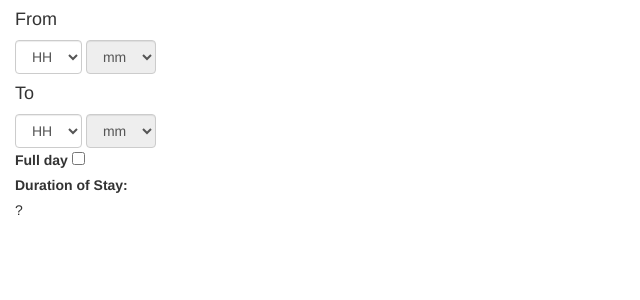
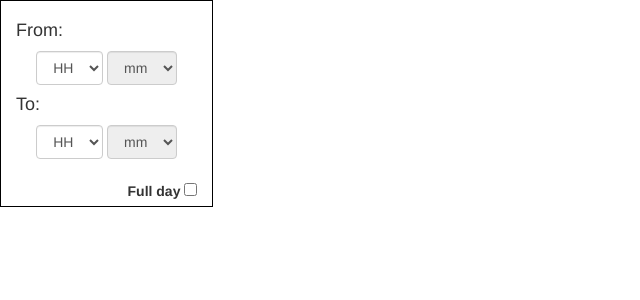
Before and after one commit to iO-Academy/parking-system, a PHP site: page /time.html in a window 1280 px wide. Shown: the top 300 px of the page, without its empty margins (0-640 px from the left). Run offline with PHP 8.4, Linux system fonts and the light colour scheme.

Commit message:
added CSS to timePicker

```diff
--- a/js/timePicker.js
+++ b/js/timePicker.js
@@ -5,7 +5,7 @@ $(function() {
     var $fromMinutes = $('#fromMinutes')
     var $toMinutes = $('#toMinutes')
 
-    $('#fullday').change(function () {
+    $('#fullDay').change(function () {
 
         $fromHours.prop("disabled", false).find('option').first().prop('selected', true)
         if(typeof(fromHours) != 'undefined') {
--- /dev/null
+++ b/style/scss/timePicker.scss
@@ -0,0 +1,13 @@
+#timePicker {
+  border: 1px solid black;
+  padding-top: 10px;
+}
+
+.form-inline {
+  text-align: center;
+}
+
+#fullDayContainer {
+  margin-top: 20px;
+  text-align: right;
+}
--- a/style/style.css
+++ b/style/style.css
@@ -91,4 +91,15 @@ main .container {
   -moz-transform: translateY(50%);
   transform: translateY(50%); }
 
+#timePicker {
+  border: 1px solid black;
+  padding-top: 10px; }
+
+.form-inline {
+  text-align: center; }
+
+#fullDayContainer {
+  margin-top: 20px;
+  text-align: right; }
+
 /*# sourceMappingURL=style.css.map */
--- a/style/style.scss
+++ b/style/style.scss
@@ -4,5 +4,6 @@
 @import "scss/typography";
 @import "scss/header";
 @import "scss/footer";
-@import "scss/layout.scss";
-@import "scss/main.scss";
+@import "scss/layout";
+@import "scss/main";
+@import "scss/timePicker";
--- a/time.html
+++ b/time.html
@@ -4,13 +4,14 @@
     <meta charset="UTF-8">
     <title>Time Selector</title>
     <link rel="stylesheet" type="text/css" href="http://cdn.jsdelivr.net/bootstrap/3/css/bootstrap.css" />
+    <link rel="stylesheet" type="text/css" href="style/style.css">
     <script type="text/javascript" src="http://cdn.jsdelivr.net/jquery/1/jquery.min.js"></script>
     <script type="text/javascript" src="js/timePicker.js"></script>
 </head>
 <body>
-<div class="col-md-12">
+<div class="col-md-2" id="timePicker">
     <div>
-        <h4>From</h4>
+        <h4>From:</h4>
         <form class="form-inline">
             <div class="form-group">
                 <select class="form-control timeInput" id="fromHours">
@@ -53,7 +54,7 @@
         </form>
     </div>
     <div>
-        <h4>To</h4>
+        <h4>To:</h4>
         <form class="form-inline">
             <div class="form-group">
                 <select class="form-control timeInput" id="toHours">
@@ -95,14 +96,14 @@
             </div>
         </form>
     </div>
-    <div>
+    <div id="fullDayContainer">
         <label>Full day</label>
-        <input type="checkbox" id="fullday">
+        <input type="checkbox" id="fullDay">
     </div>
-    <div>
-        <label>Duration of Stay:</label>
-        <p>?</p>
-    </div>
+    <!--<div>-->
+        <!--<label>Duration of Stay:</label>-->
+        <!--<p>?</p>-->
+    <!--</div>-->
 </div>
 </body>
 </html>
```
Also changed, not shown: 1 other file.
